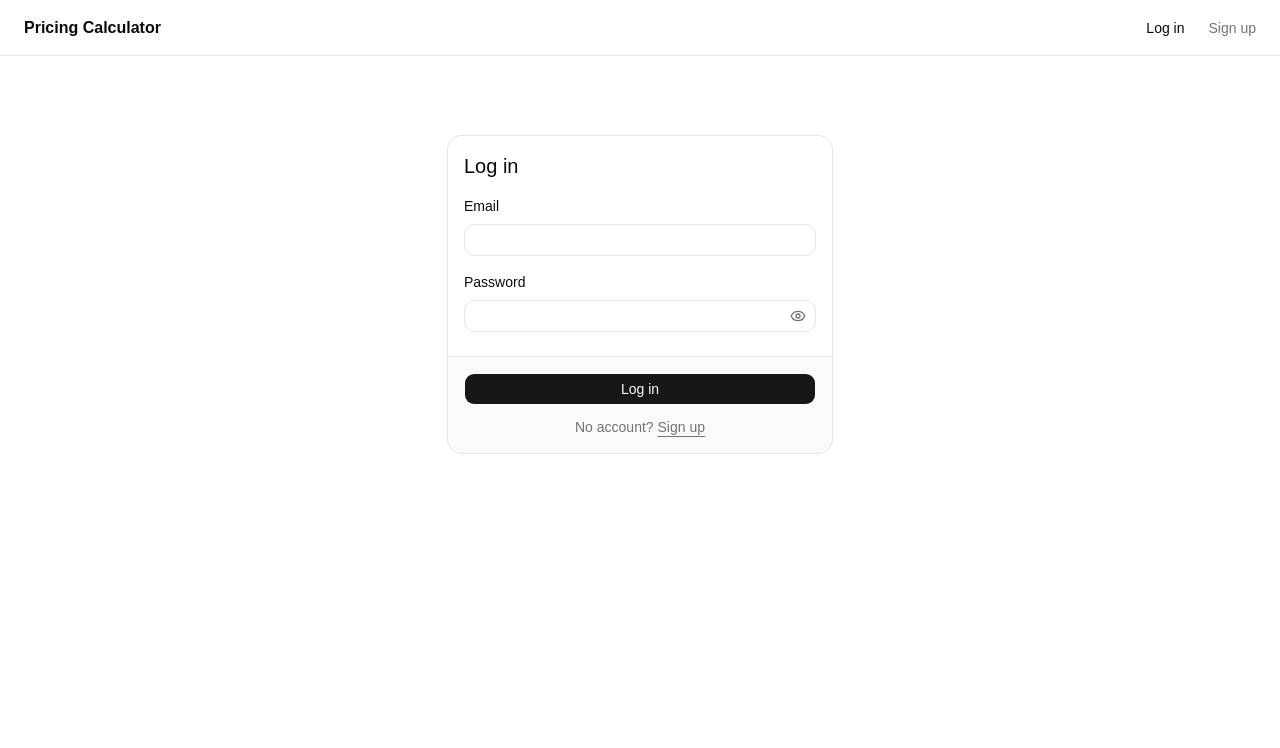
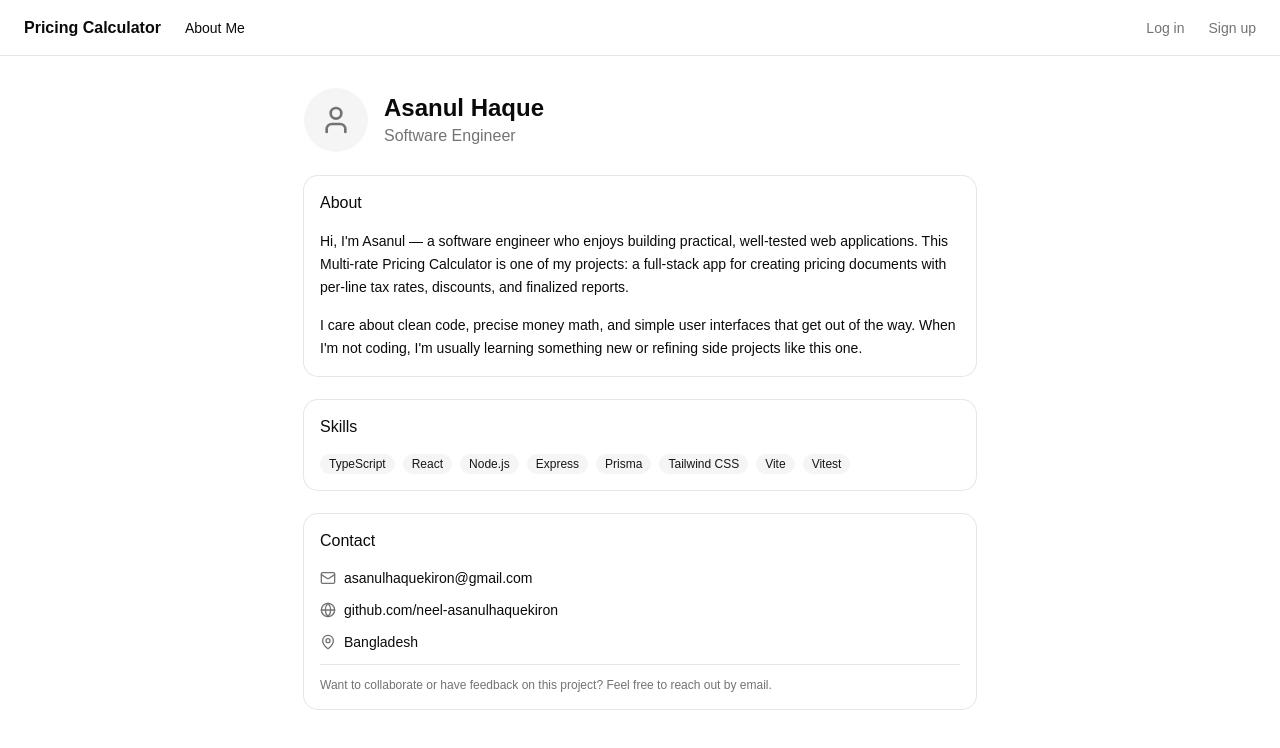
Before and after one commit to neel-asanulhaquekiron/Multi-rate-Pricing-Calculator, a React (Vite) app in the folder client/: page /about in a window 1280 px wide. Before the commit this address led to /login. Shown: the top 748 px of the page. Built offline with nearby package versions, Linux system fonts and the light colour scheme; no server answers.

Commit message:
feat: add About page with author details and skills, and update navigation

```diff
--- a/client/src/app/App.tsx
+++ b/client/src/app/App.tsx
@@ -7,11 +7,12 @@ import { SignupPage } from "@/features/auth/SignupPage";
 import { DocumentEditorPage } from "@/features/documents/DocumentEditorPage";
 import { PrintPage } from "@/features/documents/PrintPage";
 import { ReportsPage } from "@/features/reports/ReportsPage";
+import { AboutPage } from "@/features/about/AboutPage";
 
 /**
  * Route map:
  *   /            → redirect to /documents
- *   /login,/signup            public
+ *   /login,/signup,/about     public
  *   /documents                ┐
  *   /documents/:id            │ behind RequireAuth
  *   /documents/:id/print      │ (401 anywhere also lands here via auth context)
@@ -24,6 +25,7 @@ export const App = () => {
         <Route path="/" element={<Navigate to="/documents" replace />} />
         <Route path="/login" element={<LoginPage />} />
         <Route path="/signup" element={<SignupPage />} />
+        <Route path="/about" element={<AboutPage />} />
         <Route element={<RequireAuth />}>
           <Route path="/documents" element={<DocumentsPage />} />
           <Route path="/documents/:id" element={<DocumentEditorPage />} />
--- a/client/src/app/Layout.tsx
+++ b/client/src/app/Layout.tsx
@@ -36,6 +36,9 @@ export const Layout = () => {
             <NavLink to="/reports" className={navLinkClass}>
               Report
             </NavLink>
+            <NavLink to="/about" className={navLinkClass}>
+              About Me
+            </NavLink>
             <span className="flex-1" />
             <span className="hidden truncate text-xs text-muted-foreground md:inline" title={user.email}>
               {user.email}
@@ -57,6 +60,9 @@ export const Layout = () => {
           </>
         ) : (
           <>
+            <NavLink to="/about" className={navLinkClass}>
+              About Me
+            </NavLink>
             <span className="flex-1" />
             <NavLink to="/login" className={navLinkClass}>
               Log in
--- /dev/null
+++ b/client/src/features/about/AboutPage.tsx
@@ -0,0 +1,90 @@
+import { Globe, Mail, MapPin, User } from "lucide-react";
+import { Badge } from "@/components/ui/badge";
+import { Card, CardContent, CardHeader, CardTitle } from "@/components/ui/card";
+import { Separator } from "@/components/ui/separator";
+
+const skills = ["TypeScript", "React", "Node.js", "Express", "Prisma", "Tailwind CSS", "Vite", "Vitest"];
+
+/** Public profile page for the app's author, linked from the navbar. */
+export const AboutPage = () => {
+  return (
+    <div className="mx-auto max-w-2xl space-y-6">
+      <div className="flex items-center gap-4">
+        <div className="flex h-16 w-16 shrink-0 items-center justify-center rounded-full bg-muted">
+          <User className="h-8 w-8 text-muted-foreground" aria-hidden />
+        </div>
+        <div>
+          <h1 className="text-2xl font-bold">Asanul Haque</h1>
+          <p className="text-muted-foreground">Software Engineer</p>
+        </div>
+      </div>
+
+      <Card>
+        <CardHeader>
+          <CardTitle>About</CardTitle>
+        </CardHeader>
+        <CardContent className="space-y-4 text-sm leading-relaxed">
+          <p>
+            Hi, I&apos;m Asanul — a software engineer who enjoys building practical, well-tested web applications.
+            This Multi-rate Pricing Calculator is one of my projects: a full-stack app for creating pricing documents
+            with per-line tax rates, discounts, and finalized reports.
+          </p>
+          <p>
+            I care about clean code, precise money math, and simple user interfaces that get out of the way. When
+            I&apos;m not coding, I&apos;m usually learning something new or refining side projects like this one.
+          </p>
+        </CardContent>
+      </Card>
+
+      <Card>
+        <CardHeader>
+          <CardTitle>Skills</CardTitle>
+        </CardHeader>
+        <CardContent>
+          <div className="flex flex-wrap gap-2">
+            {skills.map((skill) => {
+              return (
+                <Badge key={skill} variant="secondary">
+                  {skill}
+                </Badge>
+              );
+            })}
+          </div>
+        </CardContent>
+      </Card>
+
+      <Card>
+        <CardHeader>
+          <CardTitle>Contact</CardTitle>
+        </CardHeader>
+        <CardContent className="space-y-3 text-sm">
+          <div className="flex items-center gap-2">
+            <Mail className="h-4 w-4 text-muted-foreground" aria-hidden />
+            <a href="mailto:asanulhaquekiron@gmail.com" className="hover:underline">
+              asanulhaquekiron@gmail.com
+            </a>
+          </div>
+          <div className="flex items-center gap-2">
+            <Globe className="h-4 w-4 text-muted-foreground" aria-hidden />
+            <a
+              href="https://github.com/neel-asanulhaquekiron"
+              target="_blank"
+              rel="noreferrer"
+              className="hover:underline"
+            >
+              github.com/neel-asanulhaquekiron
+            </a>
+          </div>
+          <div className="flex items-center gap-2">
+            <MapPin className="h-4 w-4 text-muted-foreground" aria-hidden />
+            <span>Bangladesh</span>
+          </div>
+          <Separator />
+          <p className="text-xs text-muted-foreground">
+            Want to collaborate or have feedback on this project? Feel free to reach out by email.
+          </p>
+        </CardContent>
+      </Card>
+    </div>
+  );
+};
```
Also changed, not shown: 1 other file (tests, documents, lock files or other folders).
